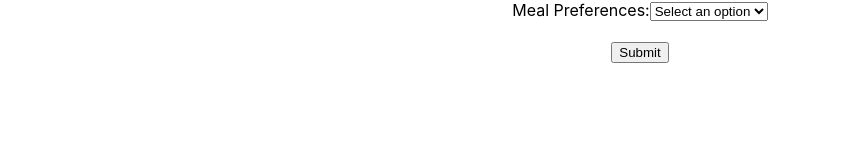
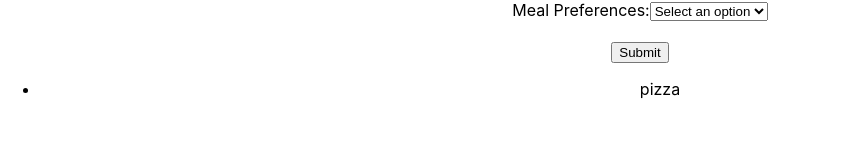
Before and after one commit to iymorshe/IBMealz, a React (Create React App) app: page / in a window 1280 px wide. Shown: the part 153-300 px from the top of the page, without its empty margins (0-855 px from the left). Built offline with nearby package versions, Linux system fonts and the light colour scheme.

Commit message:
added mealcomponent

```diff
--- a/src/Components/Form.js
+++ b/src/Components/Form.js
@@ -3,14 +3,33 @@ import MealList from './Meal';
 
 function TextBox() {
     const [cuisine, setMealPreference] = useState('');
-    const [meals, setMeals] = useState([]);
-    const [showMeals, setShowMeals] = useState(false);
+    // const [soupOrSalad, setSoupOrSalad] = useState('');
+    // const [riceOrBeans, setRiceOrBeans] = useState('');
+    // const [chickenOrBeef, setChickenOrBeef] = useState('');
+    // const [coldOrHot, setColdOrHot] = useState('');
 
     const handleMealPreferenceChange = (event) => {
         setMealPreference(event.target.value);
     };
 
+    // const handleSoupOrSaladChange = (event) => {
+    //     setSoupOrSalad(event.target.value);
+    // };
+
+    // const handleRiceOrBeansChange = (event) => {
+    //     setRiceOrBeans(event.target.value);
+    // };
+
+    // const handleChickenOrBeefChange = (event) => {
+    //     setChickenOrBeef(event.target.value);
+    // };
+
+    // const handleColdOrHotChange = (event) => {
+    //     setColdOrHot(event.target.value);
+    // };
+
     const handleSubmit = (event) => {
+        //return
         event.preventDefault();
         const location = event.target.location.value;
         const userPreferences = event.target.userPreferences.value;
@@ -25,11 +44,7 @@ function TextBox() {
             body: JSON.stringify(data),
         })
         .then(response => response.json())
-        .then(data => {
-            console.log(data);
-            setMeals(data.meals);
-            setShowMeals(true);
-        })
+        .then(data => console.log(data))
         .catch((error) => {
             console.error('Error:', error);
         });
@@ -66,9 +81,53 @@ function TextBox() {
                 </label>
                 </div>
                 <br />
+                {/* <div>
+                <label>
+                    Soup or Salad:
+                    <select value={soupOrSalad} onChange={handleSoupOrSaladChange} name="soupOrSalad">
+                        <option value="">Select an option</option>
+                        <option value="Soup">Soup</option>
+                        <option value="Salad">Salad</option>
+                    </select>
+                </label>
+                </div>
+                <br />
+                <div>
+                <label>
+                    Rice or Beans:
+                    <select value={riceOrBeans} onChange={handleRiceOrBeansChange} name="riceOrBeans">
+                        <option value="">Select an option</option>
+                        <option value="Rice">Rice</option>
+                        <option value="Beans">Beans</option>
+                    </select>
+                </label>
+                </div>
+                <br />
+                <div>
+                <label>
+                    Chicken or Beef:
+                    <select value={chickenOrBeef} onChange={handleChickenOrBeefChange} name="chickenOrBeef">
+                        <option value="">Select an option</option>
+                        <option value="Chicken">Chicken</option>
+                        <option value="Beef">Beef</option>
+                    </select>
+                </label>
+                </div>
+                <br />
+                <div>
+                <label>
+                    Cold or Hot:
+                    <select value={coldOrHot} onChange={handleColdOrHotChange} name="coldOrHot">
+                        <option value="">Select an option</option>
+                        <option value="Cold">Cold</option>
+                        <option value="Hot">Hot</option>
+                    </select>
+                </label>
+                </div>
+                <br /> */}
                 <input type="submit" value="Submit" />
             </form>
-            {showMeals && <MealList meals={meals} />}
+            <MealList meals={['pizza']} />
         </div>
     );
 }
--- /dev/null
+++ b/src/Components/Meal.js
@@ -0,0 +1,11 @@
+import React from 'react';
+
+const MealList = ({ meals }) => (
+    <ul>
+        {meals.map((meal, index) => (
+            <li key={index}>{meal}</li>
+        ))}
+    </ul>
+);
+
+export default MealList;
```
